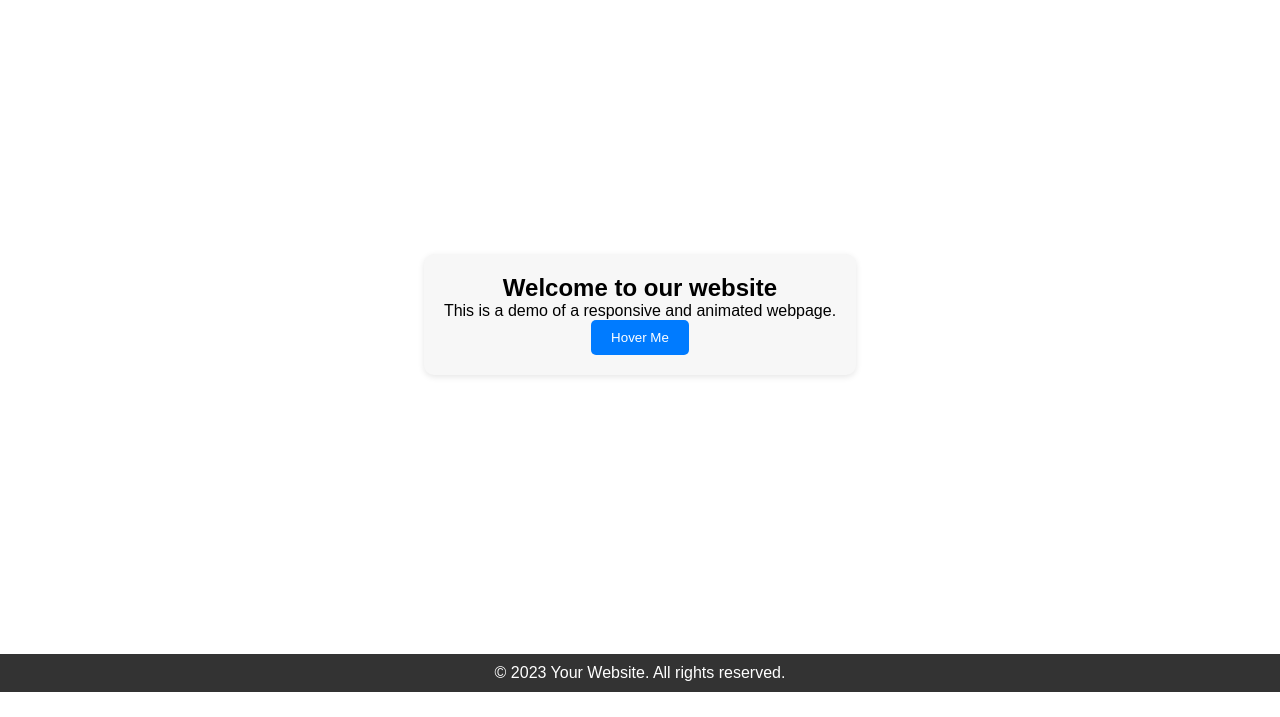
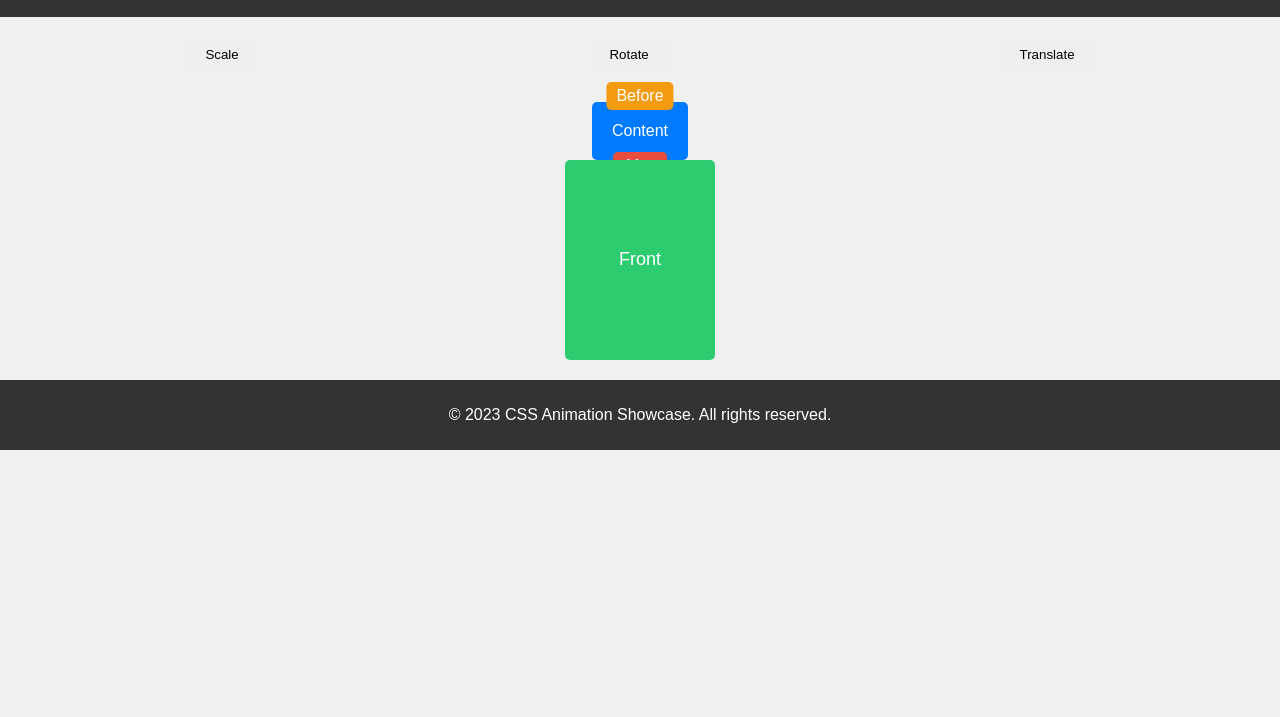
Before and after one commit to kannan76/CSS-Task, a plain HTML site: page index.html in a window 1280 px wide. Shown: the part 83-800 px from the top of the page. Drawn offline with Linux system fonts and the light colour scheme.

Commit message:
Add files via upload

```diff
--- a/index.html
+++ b/index.html
@@ -4,21 +4,34 @@
     <meta charset="UTF-8">
     <meta name="viewport" content="width=device-width, initial-scale=1.0">
     <link rel="stylesheet" href="styles.css">
-    <title>Responsive Animated Webpage</title>
+    <title>CSS Animation Showcase</title>
 </head>
 <body>
     <header>
-        <h1>Your Website</h1>
+        <h1>CSS Animation Showcase</h1>
     </header>
     <main>
-        <section class="content">
-            <h2>Welcome to our website</h2>
-            <p>This is a demo of a responsive and animated webpage.</p>
-            <button class="animated-button">Hover Me</button>
+        <section class="interactive-section">
+            <button class="btn-scale">Scale</button>
+            <button class="btn-rotate">Rotate</button>
+            <button class="btn-translate">Translate</button>
+        </section>
+
+        <section class="pseudo-elements-section">
+            <div class="box">Content</div>
+        </section>
+
+        <section class="3d-section">
+            <div class="card">
+                <div class="card-inner">
+                    <div class="card-front">Front</div>
+                    <div class="card-back">Back</div>
+                </div>
+            </div>
         </section>
     </main>
     <footer>
-        <p>&copy; 2023 Your Website. All rights reserved.</p>
+        <p>&copy; 2023 CSS Animation Showcase. All rights reserved.</p>
     </footer>
 </body>
 </html>
--- a/styles.css
+++ b/styles.css
@@ -1,58 +1,131 @@
-/* Reset some default styles for consistency */
-body, h1, h2, p, button {
+body {
+    font-family: Arial, sans-serif;
     margin: 0;
     padding: 0;
+    background-color: #f0f0f0;
 }
 
-body {
-    font-family: Arial, sans-serif;
+header {
+    background-color: #333;
+    color: #fff;
+    text-align: center;
+    padding: 10px 0;
 }
 
-header, footer {
-    background-color: #333;
-    color: #fff;
-    padding: 10px 0;
+main {
+    padding: 20px;
+}
+
+.interactive-section {
+    display: flex;
+    justify-content: space-around;
+    margin-bottom: 30px;
+}
+
+.btn-scale, .btn-rotate, .btn-translate {
+    padding: 10px 20px;
+    border: none;
+    border-radius: 5px;
+    cursor: pointer;
+    transition: transform 0.3s ease-in-out;
+}
+
+.btn-scale:hover {
+    transform: scale(1.2);
+}
+
+.btn-rotate:hover {
+    transform: rotate(45deg);
+}
+
+.btn-translate:hover {
+    transform: translateX(20px);
+}
+
+.pseudo-elements-section {
     text-align: center;
 }
 
-main {
+.box {
+    position: relative;
+    display: inline-block;
+    padding: 20px;
+    background-color: #007bff;
+    color: #fff;
+    border-radius: 5px;
+}
+
+.box::before {
+    content: "Before";
+    position: absolute;
+    top: -20px;
+    left: 50%;
+    transform: translateX(-50%);
+    background-color: #f39c12;
+    color: #fff;
+    padding: 5px 10px;
+    border-radius: 5px;
+}
+
+.box::after {
+    content: "After";
+    position: absolute;
+    bottom: -20px;
+    left: 50%;
+    transform: translateX(-50%);
+    background-color: #e74c3c;
+    color: #fff;
+    padding: 5px 10px;
+    border-radius: 5px;
+}
+
+.3d-section {
+    text-align: center;
+}
+
+.card {
+    perspective: 1000px;
+    width: 150px;
+    height: 200px;
+    margin: 0 auto;
+}
+
+.card-inner {
+    width: 100%;
+    height: 100%;
+    transform-style: preserve-3d;
+    transition: transform 0.5s;
+}
+
+.card:hover .card-inner {
+    transform: rotateY(180deg);
+}
+
+.card-front, .card-back {
+    width: 100%;
+    height: 100%;
+    position: absolute;
+    backface-visibility: hidden;
     display: flex;
     justify-content: center;
     align-items: center;
-    min-height: calc(100vh - 120px);
+    font-size: 18px;
+    color: #fff;
+    border-radius: 5px;
 }
 
-.content {
-    text-align: center;
-    padding: 20px;
-    background-color: #f7f7f7;
-    border-radius: 10px;
-    box-shadow: 0 2px 6px rgba(0, 0, 0, 0.1);
+.card-front {
+    background-color: #2ecc71;
 }
 
-.animated-button {
-    padding: 10px 20px;
-    background-color: #007bff;
-    color: #fff;
-    border: none;
-    border-radius: 5px;
-    cursor: pointer;
-    transition: background-color 0.3s ease-in-out;
+.card-back {
+    background-color: #3498db;
+    transform: rotateY(180deg);
 }
 
-.animated-button:hover {
-    background-color: #0056b3;
+footer {
+    background-color: #333;
+    color: #fff;
+    text-align: center;
+    padding: 10px 0;
 }
-
-@keyframes fadeIn {
-    from {
-        opacity: 0;
-    }
-    to {
-        opacity: 1;
-    }
-}
-
-.content {
-    animation: fadeIn 1s ease-in-out;
-}
```
